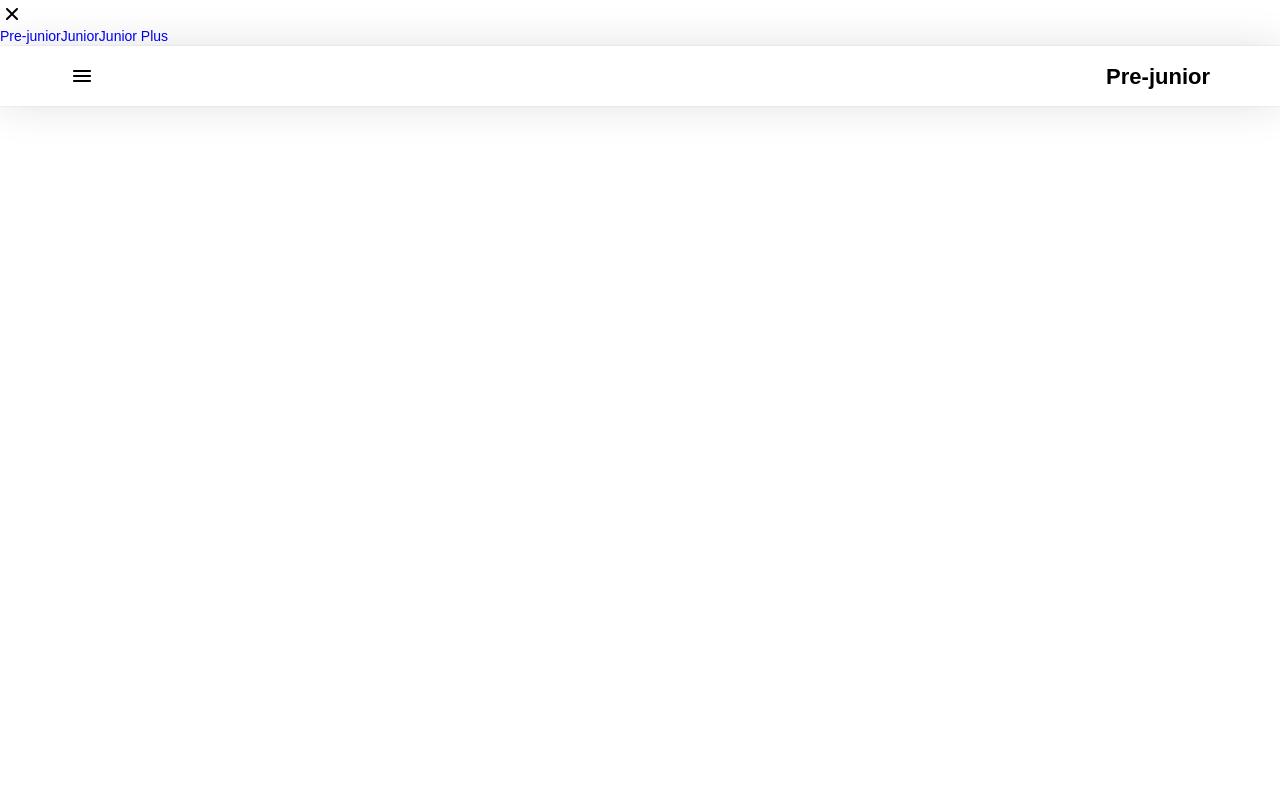
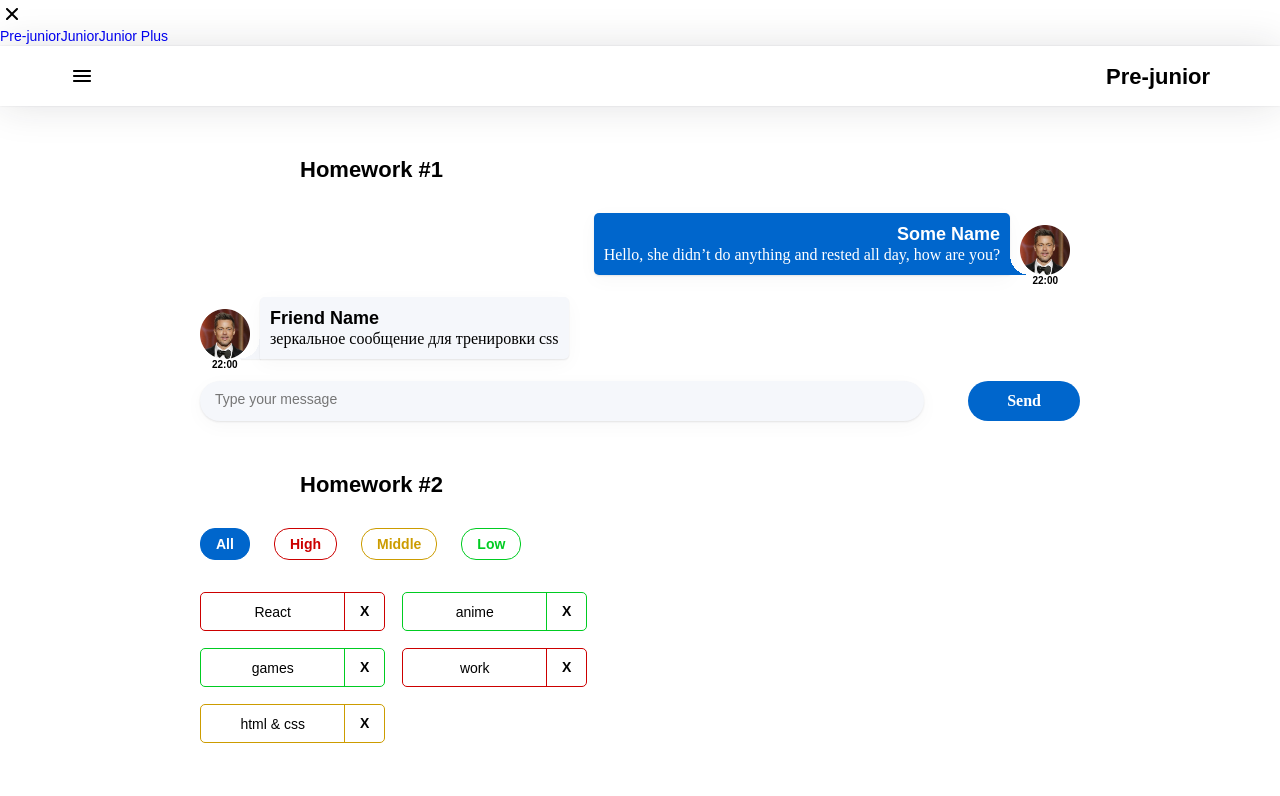
Before and after one commit to Nascccom/Nascccom.github.io-hw1, a React (Create React App) app: page /#/pre-junior in a window 1280 px wide. Shown: the top 796 px of the page. Built offline with nearby package versions, Linux system fonts and the light colour scheme.

Commit message:
Wrote Routing

```diff
--- a/src/s2-homeworks/hw05/Pages.tsx
+++ b/src/s2-homeworks/hw05/Pages.tsx
@@ -13,20 +13,20 @@ export const PATH = {
 
 function Pages() {
     return (
-        <div>
+        <div style={{margin: '0 200px'}}>
             {/*Routes выбирает первый подходящий роут*/}
             <Routes>
                 {/*роутинг будут писать студенты*/}
                 {/*в начале мы попадаем на страницу '/' и переходим сразу на страницу /pre-junior*/}
-                {/*<Route ...*/}
+                <Route path={'/'} element={<Navigate to={PATH.PRE_JUNIOR}  />} />
 
                 {/*роуты для /pre-junior, /junior, /junior-plus*/}
-                {/*<Route ...*/}
-                {/*<Route ...*/}
-                {/*<Route ...*/}
+                <Route  path={PATH.PRE_JUNIOR} element={<PreJunior/>}/>
+                <Route path={PATH.JUNIOR} element={<Junior/>}/>
+                <Route path={PATH.JUNIOR_PLUS} element={<JuniorPlus/>}/>
 
                 {/*роут для несуществующей страницы должен отрисовать <Error404 />*/}
-                {/*<Route ...*/}
+                <Route path={'/*'} element={<Error404/>}/>
             </Routes>
         </div>
     )
```
